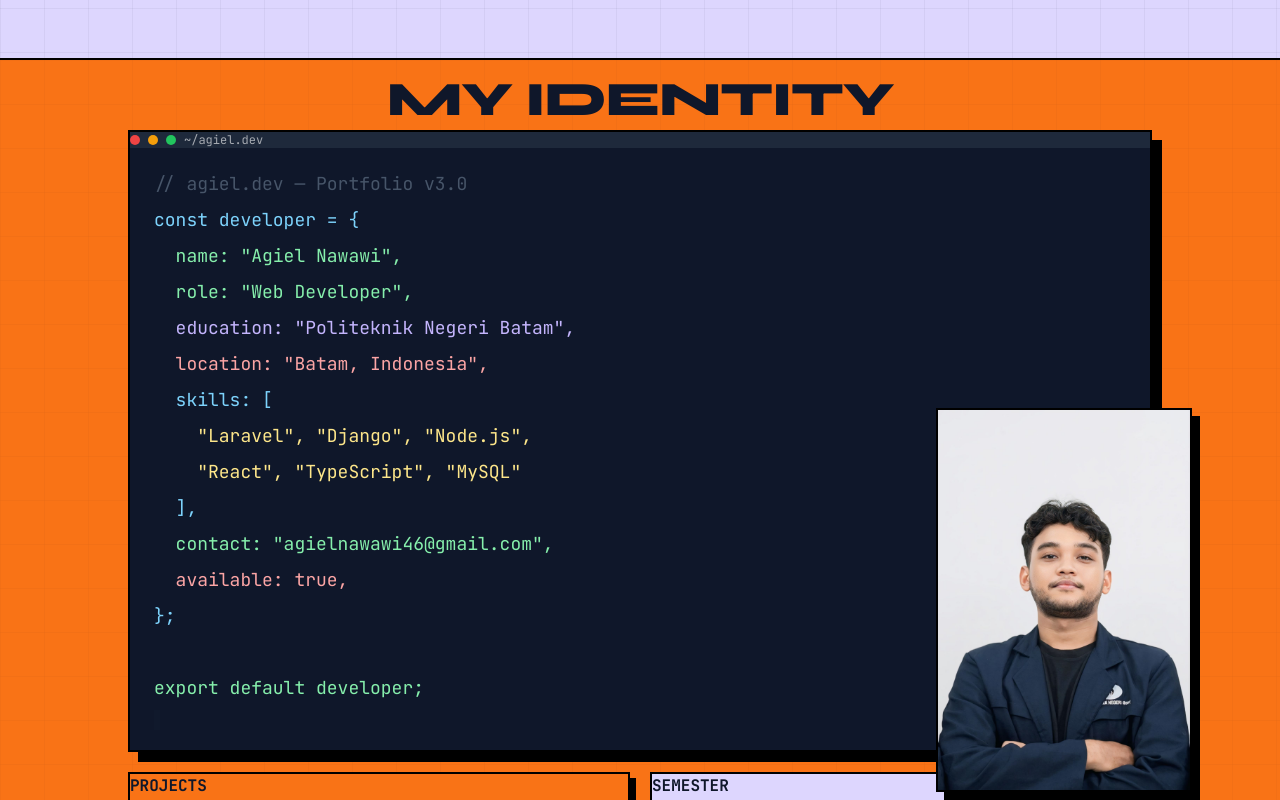
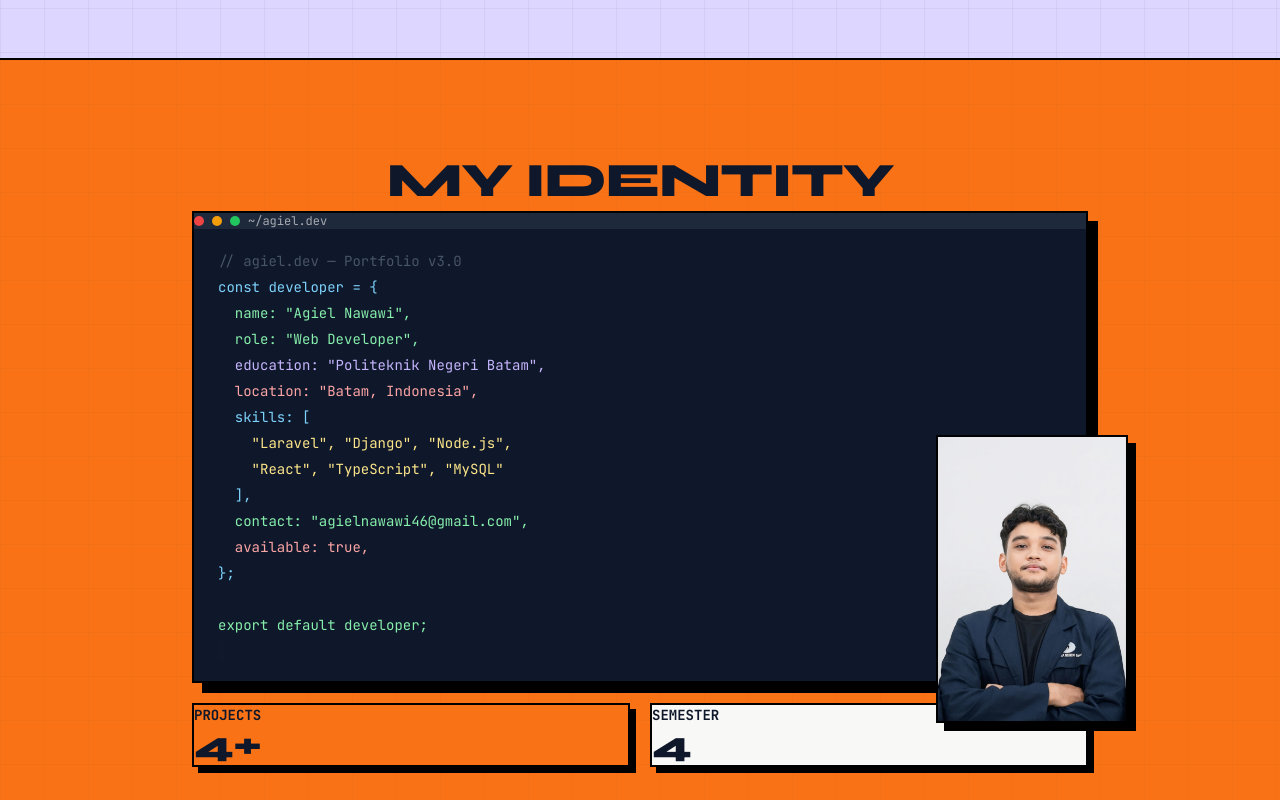
Before and after one commit to agielnawawi46/portofolio-v3, a React (Vite) app: page / in a window 1280 px wide. Shown: the part 740-1540 px from the top of the page. Built offline with nearby package versions, Linux system fonts and the light colour scheme.

Commit message:
Reduce size of identity terminal and stats cards to prevent overflow

```diff
--- a/src/components/HeroTerminal.tsx
+++ b/src/components/HeroTerminal.tsx
@@ -47,7 +47,7 @@ export default function HeroTerminal() {
           className="absolute -right-2 -bottom-6 sm:-right-6 sm:-bottom-8 lg:-right-10 lg:-bottom-10 z-10"
         >
           <div
-            className="w-40 md:w-48 lg:w-56 xl:w-64 border-2 border-black overflow-hidden"
+            className="w-40 md:w-44 lg:w-48 border-2 border-black overflow-hidden"
             style={{ boxShadow: '8px 8px 0px #000', aspectRatio: '1/1.5' }}
           >
             <img
@@ -73,8 +73,8 @@ export default function HeroTerminal() {
               ~/agiel.dev
             </span>
           </div>
-          <div className="code-terminal p-5 md:p-6 lg:p-8 xl:p-10">
-            <div className="flex flex-col gap-1.5 md:gap-2">
+          <div className="code-terminal p-4 md:p-5 lg:p-6">
+            <div className="flex flex-col gap-1 md:gap-1.5">
               {codeLines.map((line, idx) => (
                 <motion.div
                   key={idx}
@@ -82,7 +82,7 @@ export default function HeroTerminal() {
                   variants={fadeUp}
                   initial="hidden"
                   animate="visible"
-                  className={`font-mono text-[10px] sm:text-xs md:text-sm lg:text-base xl:text-lg whitespace-pre ct-${line.type}`}
+                  className={`font-mono text-[10px] sm:text-xs md:text-sm whitespace-pre ct-${line.type}`}
                 >
                   {line.content || "\u00A0"}
                 </motion.div>
@@ -107,13 +107,13 @@ export default function HeroTerminal() {
           initial={{ opacity: 0, y: 20 }}
           animate={{ opacity: 1, y: 0 }}
           transition={{ ...springSmooth, delay: 0.8 }}
-          className="border-2 border-black flex flex-col justify-center px-4 py-4 md:py-6 lg:py-8"
+          className="border-2 border-black flex flex-col justify-center px-4 py-3 sm:py-4 md:py-5"
           style={{ background: "var(--color-orange)", boxShadow: "6px 6px 0px #000" }}
         >
-          <span className="text-xs lg:text-sm xl:text-base font-bold uppercase mb-1" style={{ fontFamily: "var(--font-mono)", color: "var(--color-charcoal)" }}>
+          <span className="text-xs lg:text-sm font-bold uppercase mb-1" style={{ fontFamily: "var(--font-mono)", color: "var(--color-charcoal)" }}>
             Projects
           </span>
-          <span className="text-2xl md:text-3xl lg:text-4xl xl:text-5xl font-black" style={{ fontFamily: "var(--font-display)", color: "var(--color-charcoal)" }}>
+          <span className="text-2xl md:text-3xl lg:text-4xl font-black" style={{ fontFamily: "var(--font-display)", color: "var(--color-charcoal)" }}>
             4+
           </span>
         </motion.div>
@@ -121,13 +121,13 @@ export default function HeroTerminal() {
           initial={{ opacity: 0, y: 20 }}
           animate={{ opacity: 1, y: 0 }}
           transition={{ ...springSmooth, delay: 0.9 }}
-          className="border-2 border-black flex flex-col justify-center px-4 py-4 md:py-6 lg:py-8"
-          style={{ background: "var(--color-lavender)", boxShadow: "6px 6px 0px #000" }}
+          className="border-2 border-black flex flex-col justify-center px-4 py-3 sm:py-4 md:py-5"
+          style={{ background: "var(--color-canvas)", boxShadow: "6px 6px 0px #000" }}
         >
-          <span className="text-xs lg:text-sm xl:text-base font-bold uppercase mb-1" style={{ fontFamily: "var(--font-mono)", color: "var(--color-charcoal)" }}>
+          <span className="text-xs lg:text-sm font-bold uppercase mb-1" style={{ fontFamily: "var(--font-mono)", color: "var(--color-charcoal)" }}>
             Semester
           </span>
-          <span className="text-2xl md:text-3xl lg:text-4xl xl:text-5xl font-black" style={{ fontFamily: "var(--font-display)", color: "var(--color-charcoal)" }}>
+          <span className="text-2xl md:text-3xl lg:text-4xl font-black" style={{ fontFamily: "var(--font-display)", color: "var(--color-charcoal)" }}>
             4
           </span>
         </motion.div>
--- a/src/components/IdentitySection.tsx
+++ b/src/components/IdentitySection.tsx
@@ -6,14 +6,14 @@ export default function IdentitySection() {
       {/* Background Grid Pattern */}
       <div className="absolute inset-0 grid-bg opacity-20 pointer-events-none" />
 
-      <div className="w-full max-w-6xl xl:max-w-7xl mx-auto px-6 md:px-10 py-32 md:py-48 relative z-10 flex flex-col items-center w-full">
-        <div className="mb-12 md:mb-20 text-center w-full">
+      <div className="w-full max-w-6xl xl:max-w-7xl mx-auto px-6 md:px-10 py-24 md:py-32 relative z-10 flex flex-col items-center w-full">
+        <div className="mb-10 md:mb-12 text-center w-full">
           <h2 className="text-3xl sm:text-4xl md:text-5xl font-black uppercase leading-tight tracking-tight mb-4" style={{ fontFamily: "var(--font-display)", color: "var(--color-charcoal)" }}>
             MY IDENTITY
           </h2>
         </div>
 
-        <div className="w-full max-w-3xl xl:max-w-5xl mx-auto flex items-center justify-center">
+        <div className="w-full max-w-3xl lg:max-w-4xl mx-auto flex items-center justify-center">
           <HeroTerminal />
         </div>
       </div>
```
